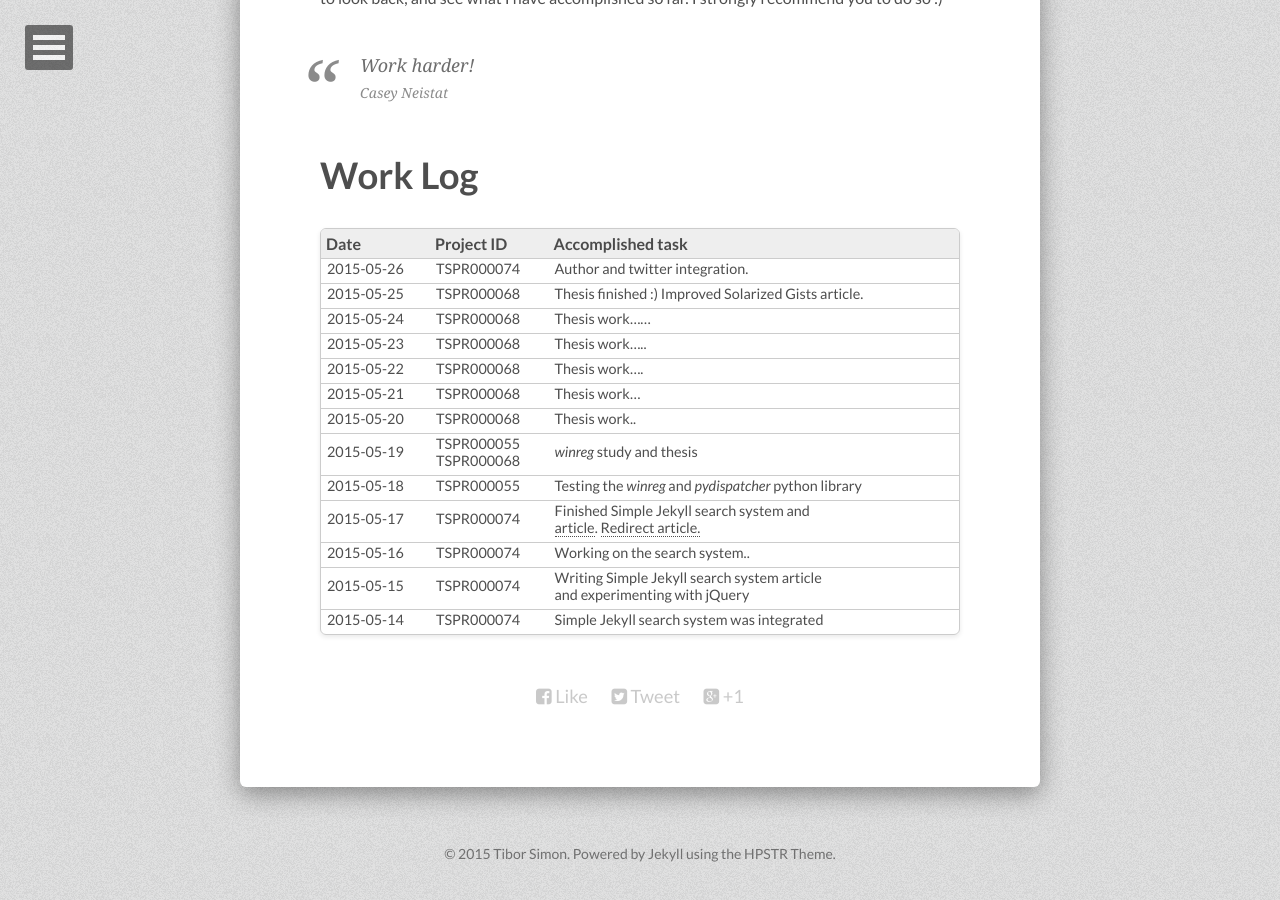
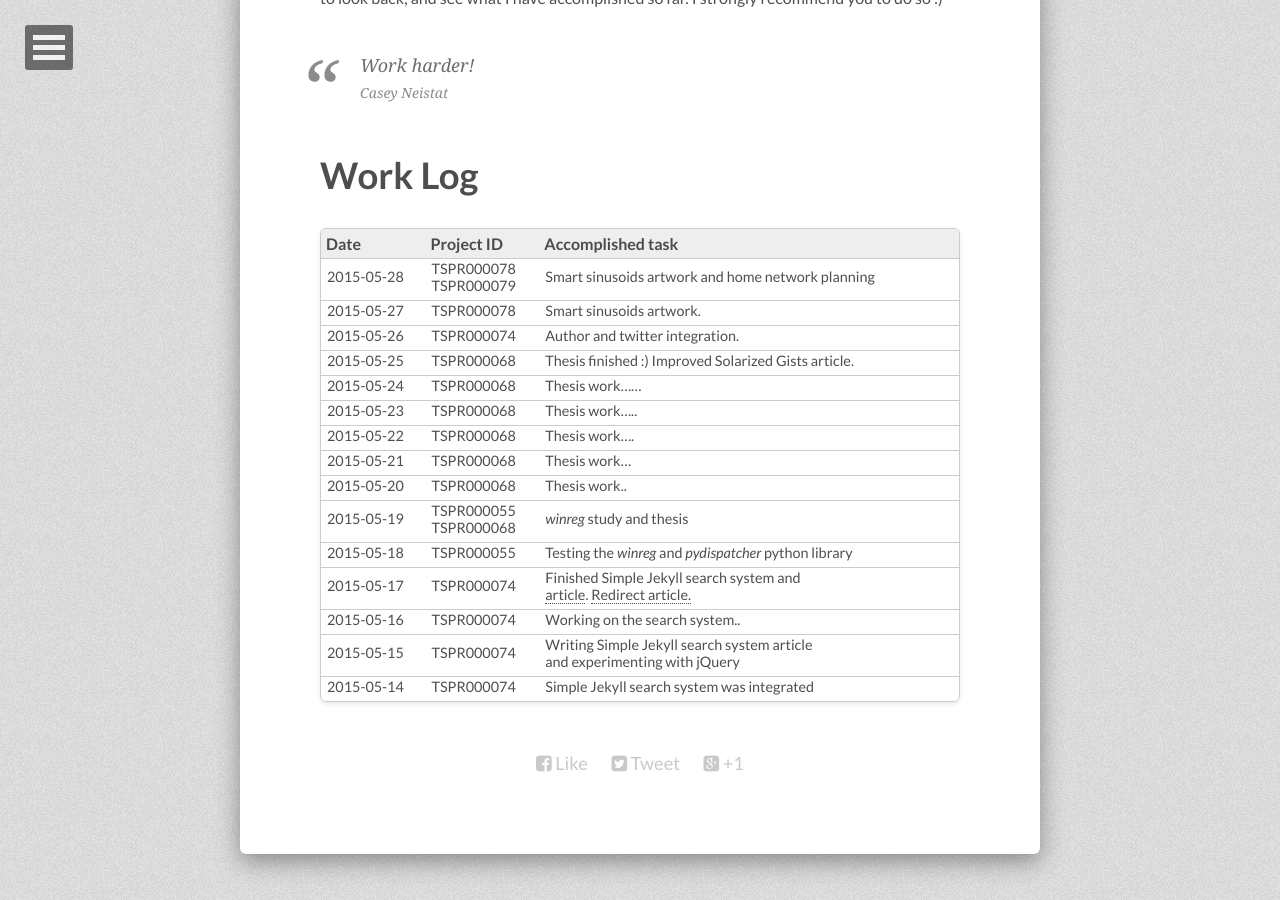
Before and after one commit to tiborsimon/tiborsimon.github.io, a Jekyll site: the page built from worklog/index.md, in a window 1280 px wide and 900 px high, scrolled down 677 px. Built offline with Jekyll 4.4.1, drawn with Linux system fonts in a browser that asks for light colours; nearby versions of some CDN libraries.

Commit message:
Update index.md

```diff
--- a/worklog/index.md
+++ b/worklog/index.md
@@ -29,6 +29,8 @@ Work harder!
 
 | Date | Project ID | Accomplished task |
 |:-----------|:------------|:------------|
+| 2015-05-28 | TSPR000078<br>TSPR000079 | Smart sinusoids artwork and home network planning
+| 2015-05-27 | TSPR000078 | Smart sinusoids artwork.
 | 2015-05-26 | TSPR000074 | Author and twitter integration.
 | 2015-05-25 | TSPR000068 | Thesis finished :) Improved Solarized Gists article.
 | 2015-05-24 | TSPR000068 | Thesis work......
```
